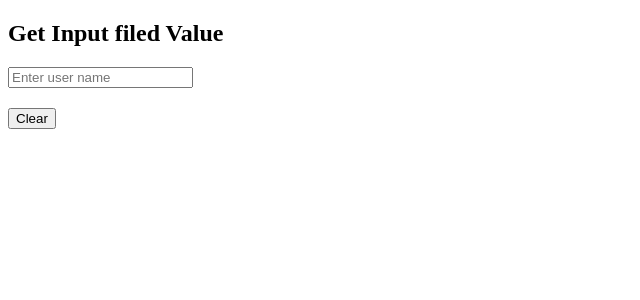
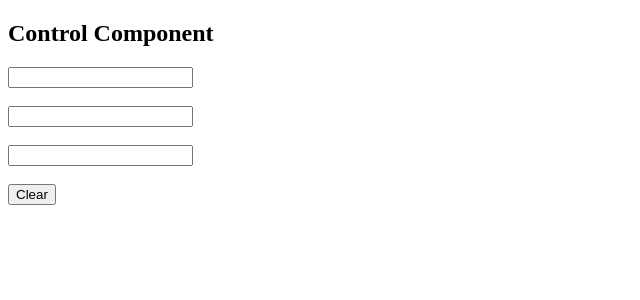
Before and after one commit to bibhusprasad/026_reactjs_tutorial_youtube, a React (Vite) app in the folder react-blog/: page / in a window 1280 px wide. Shown: the top 300 px of the page, without its empty margins (0-640 px from the left). Built offline with nearby package versions, Linux system fonts and the light colour scheme.

Commit message:
09. Controlled Component

```diff
--- a/react-blog/src/App.jsx
+++ b/react-blog/src/App.jsx
@@ -3,15 +3,23 @@
 
 function App() {
 
-  const [val, setVal] = useState("")
+  const [name, setName] = useState("");
+  const [password, setPassword] = useState("");
+  const [email, setEmail] = useState("");
 
   return (
     <>
       <div>
-         <h2>Get Input filed Value</h2>
-         <input type="text" value={val} onChange={(event)=>{setVal(event.target.value)}} placeholder="Enter user name"></input>
-         <h2>{val}</h2>
-         <button onClick={() => setVal("")}>Clear</button>
+          <h2>Control Component</h2>
+          <form action="" method="get">
+            <input type="text" value={name} onChange={(event)=> setName(event.target.value)}></input><br/><br/>
+            <input type="text" value={password} onChange={(event)=>setPassword(event.target.value)}></input><br/><br/>
+            <input type="text" value={email} onChange={(event)=>setEmail(event.target.value)}></input><br/><br/>
+            <button onClick={()=>{setName("");setPassword("");setEmail("")}}>Clear</button>
+            <h2>{name}</h2>
+            <h2>{password}</h2>
+            <h2>{email}</h2>
+          </form>
       </div>
     </>
   )
```
Also changed, not shown: 1 other file (tests, documents, lock files or other folders).
